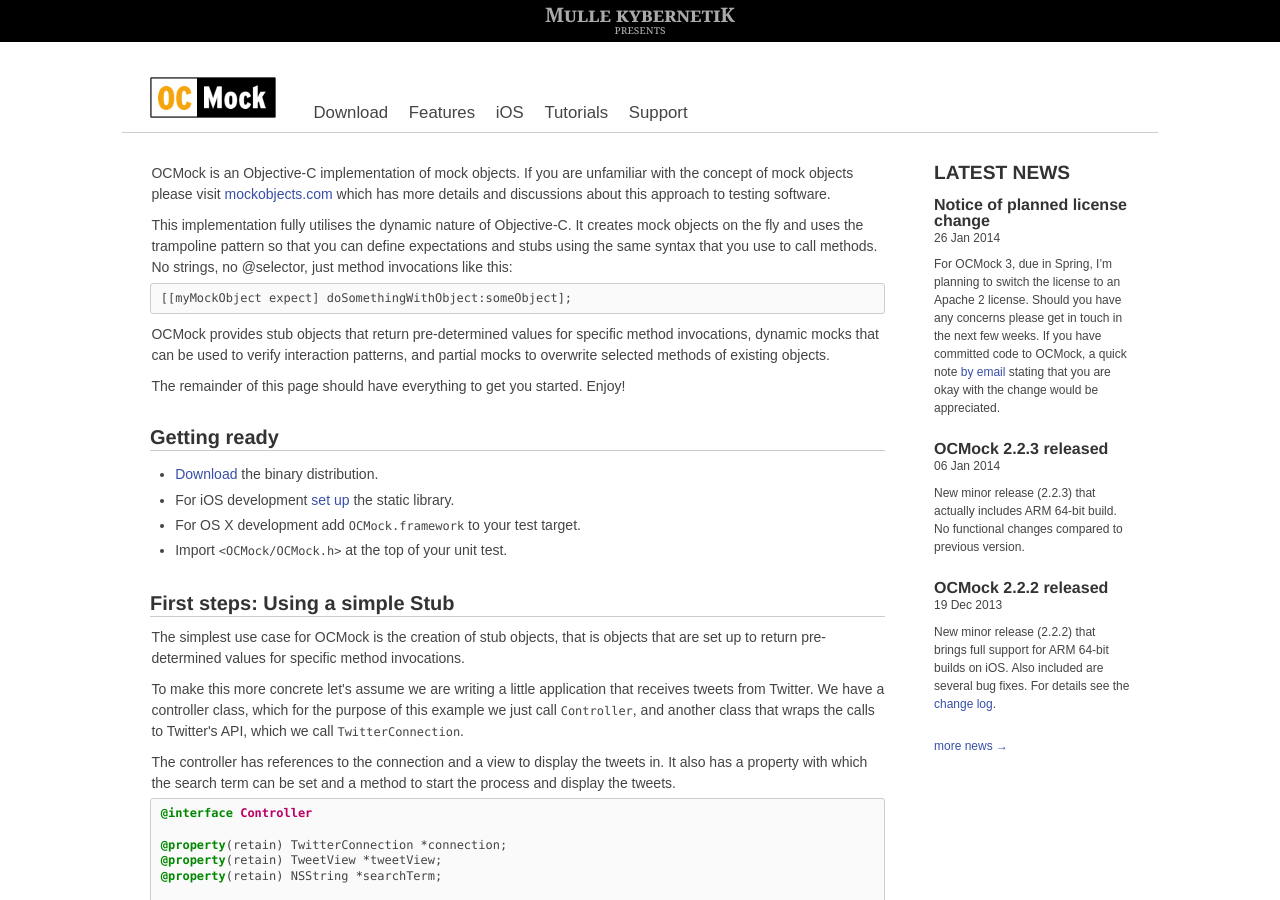
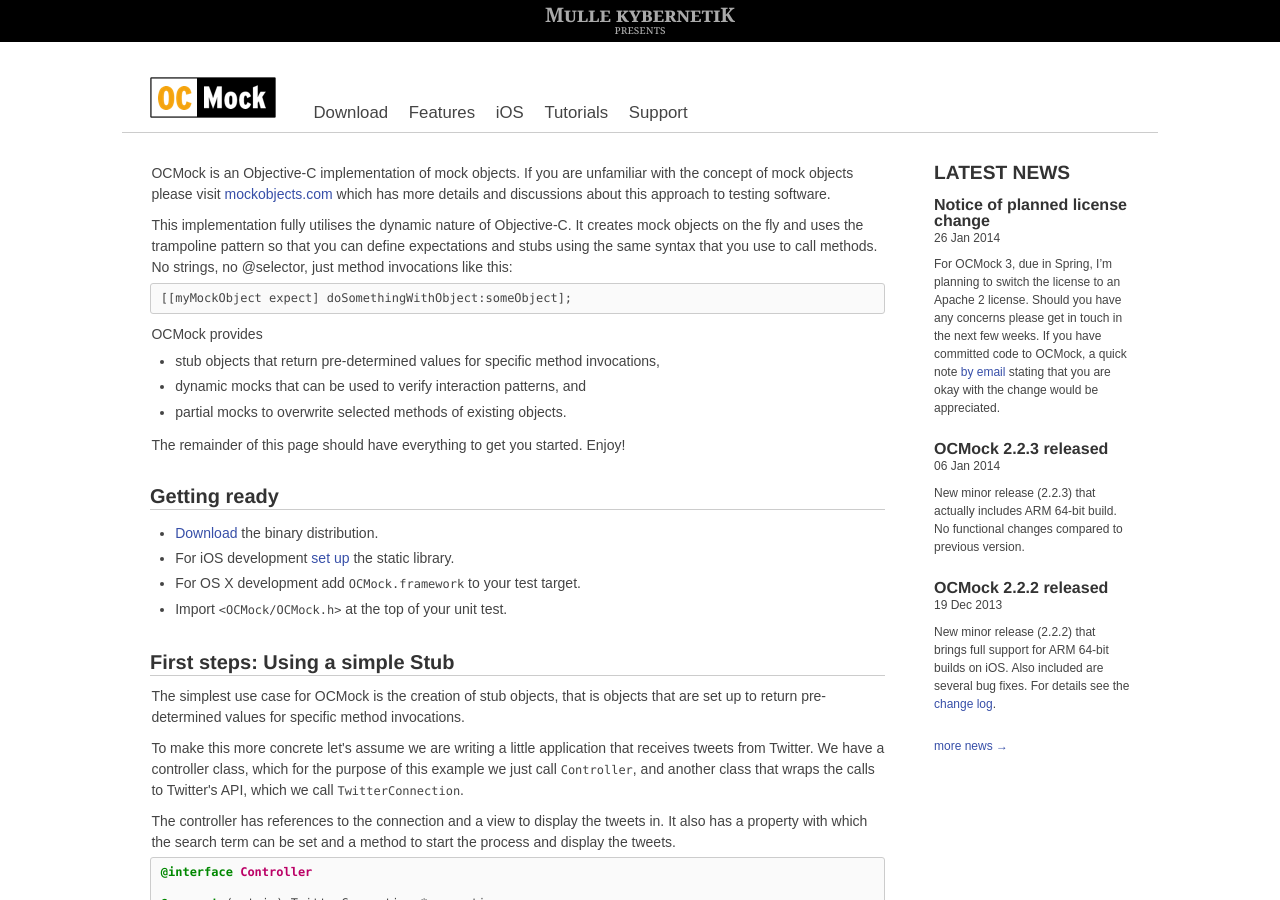
Before and after one commit to erikdoe/ocmock, a Jekyll site: the page built from index.html, in a window 1280 px wide and 900 px high. Built offline with Jekyll 4.4.1, drawn with Linux system fonts in a browser that asks for light colours; the list of posts is cut into pages by our own code; comment, search, counter and statistics services are not loaded.

Commit message:
Broke out key features into bullet points.

```diff
--- a/index.html
+++ b/index.html
@@ -7,7 +7,12 @@ layout: default
 	<p>This implementation fully utilises the dynamic nature of Objective-C. It creates mock objects on the fly and uses the trampoline pattern so that you can define expectations and stubs using the same syntax that you use to call methods. No strings, no @selector, just method invocations like this:
 	<pre><code>[[myMockObject expect] doSomethingWithObject:someObject];</code></pre>
 
-	<p>OCMock provides stub objects that return pre-determined values for specific method invocations, dynamic mocks that can be used to verify interaction patterns, and partial mocks to overwrite selected methods of existing objects.
+	<p>OCMock provides
+   <ul>
+		 <li style="margin-top: 4px;">stub objects that return pre-determined values for specific method invocations,
+	   <li>dynamic mocks that can be used to verify interaction patterns, and
+		 <li>partial mocks to overwrite selected methods of existing objects.
+	</ul>
 	<p>The remainder of this page should have everything to get you started. Enjoy!
 
 	<h2>Getting ready</h2>
```
